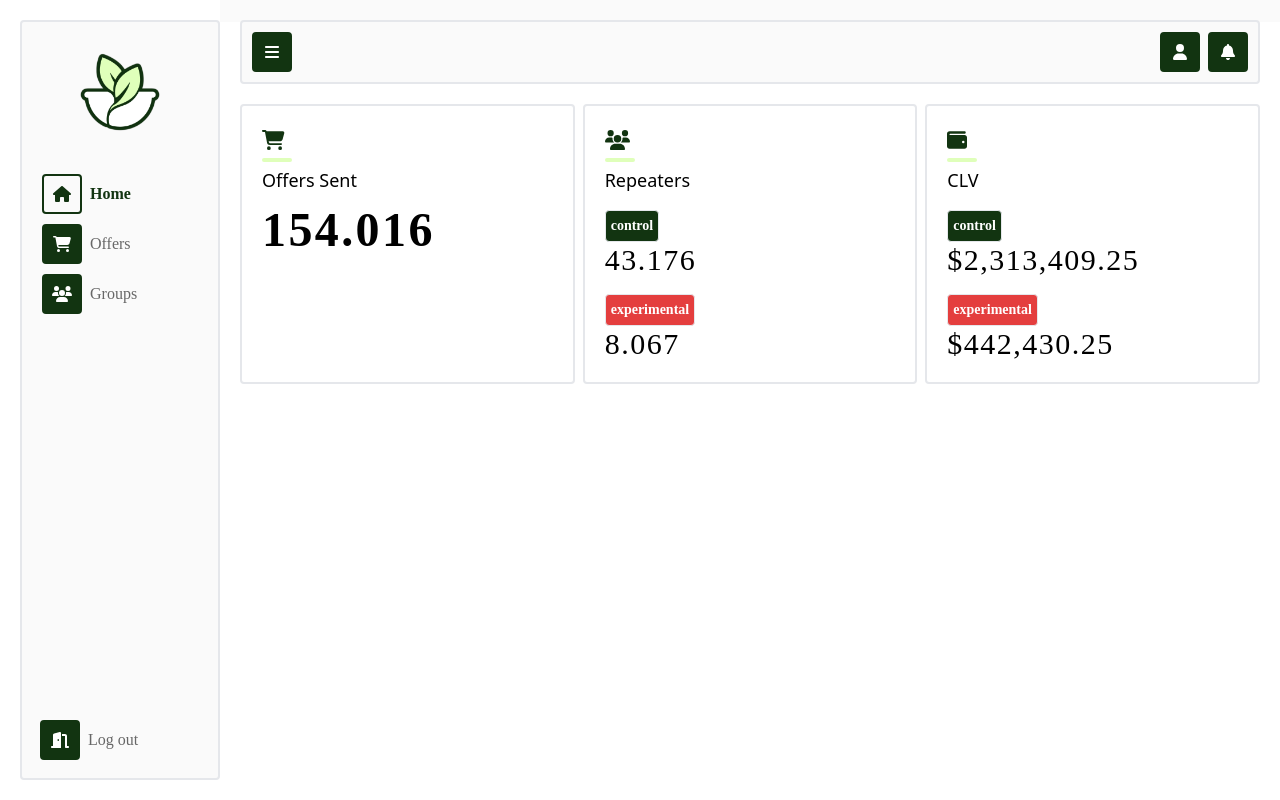
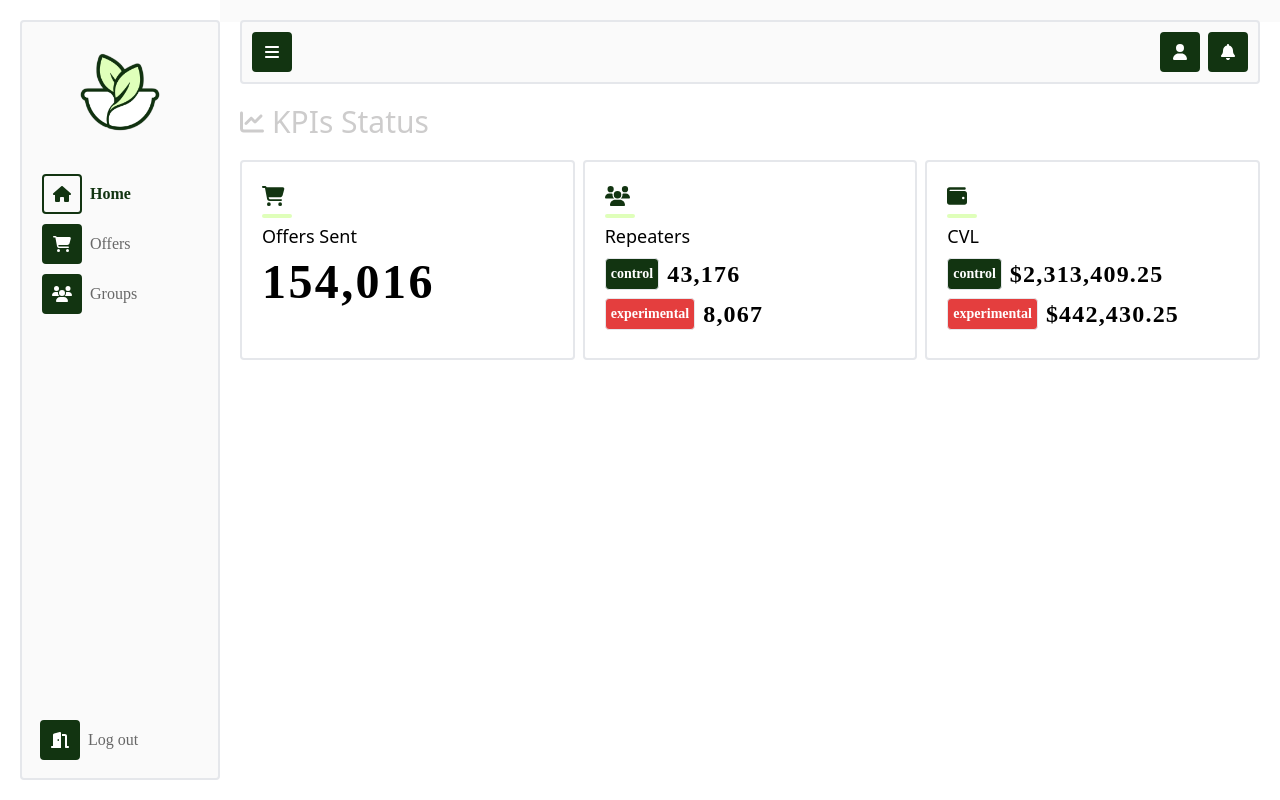
Before and after one commit to battoni/world-groccer, a Vue app: page / in a window 1280 px wide. Built offline with nearby package versions, Linux system fonts and the light colour scheme; a web font is replaced by a local one.

Commit message:
feat(KpiHightlight): Add inner components

```diff
--- a/src/modules/Offer/components/KpiHighlights/KpiHighlight.vue
+++ b/src/modules/Offer/components/KpiHighlights/KpiHighlight.vue
@@ -1,154 +1,61 @@
 <script setup lang="ts">
 import { APP_ICONS } from '@Helpers';
-import { BaseCard, BaseIcon } from '@BaseUi';
-import { ComposedTag } from '@ComposedUi';
+import type { Kpi } from './types';
+import { KpiHighlightCard, KpiHighlightHeader } from './components';
 
-const formatter = new Intl.NumberFormat('en-US', {
-  style: 'currency',
-  currency: 'USD',
-});
+const { faCartShopping, faUsers, faWallet } = APP_ICONS;
+
+const results: Kpi[] = [
+  {
+    isCurrency: false,
+    hasTags: false,
+    icon: faCartShopping,
+    label: 'Offers Sent',
+    results: [154016],
+  },
+  {
+    isCurrency: false,
+    hasTags: true,
+    icon: faUsers,
+    label: 'Repeaters',
+    results: [43176, 8067],
+  },
+  {
+    isCurrency: true,
+    hasTags: true,
+    icon: faWallet,
+    label: 'CVL',
+    results: [2313409.25, 442430.25],
+  },
+];
 </script>
 
 <template>
-  <section class="kpi-highlights">
-    <BaseCard class="kpi">
-      <BaseIcon
-        class="kpi-icon"
-        :icon="APP_ICONS.faCartShopping"
+  <section>
+    <KpiHighlightHeader />
+
+    <main class="kpi-highlights">
+      <KpiHighlightCard
+        v-for="(result, index) in results"
+        v-bind="result"
+        :key="index"
       />
-
-      <hr class="divider" />
-
-      <AppText
-        tag="h2"
-        font="title"
-        size="text-regular"
-      >
-        Offers Sent
-      </AppText>
-
-      <AppText
-        class="kpi-result tracking font-bold"
-        size="text-[clamp(1rem,_3rem,_5rem)]"
-      >
-        154.016
-      </AppText>
-    </BaseCard>
-
-    <BaseCard class="kpi">
-      <BaseIcon
-        class="kpi-icon"
-        :icon="APP_ICONS.faUsers"
-      />
-
-      <hr class="divider" />
-
-      <AppText
-        class="mb-4"
-        tag="h2"
-        font="title"
-        size="text-regular"
-      >
-        Repeaters
-      </AppText>
-
-      <div class="mb-4">
-        <ComposedTag
-          class="inline-block text-white font-bold text-sm"
-          label="control"
-        />
-        <AppText
-          class="kpi-result tracking"
-          size="text-large"
-        >
-          43.176
-        </AppText>
-      </div>
-
-      <div>
-        <ComposedTag
-          class="inline-block text-white font-bold text-sm"
-          label="experimental"
-          type="error"
-        />
-        <AppText
-          class="kpi-result tracking"
-          size="text-large"
-        >
-          8.067
-        </AppText>
-      </div>
-    </BaseCard>
-
-    <BaseCard class="kpi">
-      <BaseIcon
-        class="kpi-icon"
-        :icon="APP_ICONS.faWallet"
-      />
-
-      <hr class="divider" />
-
-      <AppText
-        class="mb-4"
-        tag="h2"
-        font="title"
-        size="text-regular"
-      >
-        CLV
-      </AppText>
-
-      <div class="mb-4">
-        <ComposedTag
-          class="inline-block text-white font-bold text-sm"
-          label="control"
-        />
-        <AppText
-          class="kpi-result tracking"
-          size="text-large"
-        >
-          $2,313,409.25
-        </AppText>
-      </div>
-
-      <div>
-        <ComposedTag
-          class="inline-block text-white font-bold text-sm"
-          label="experimental"
-          type="error"
-        />
-        <AppText
-          class="kpi-result tracking"
-          size="text-large"
-        >
-          $442,430.25
-        </AppText>
-      </div>
-    </BaseCard>
+    </main>
   </section>
 </template>
 
 <style>
 .kpi-highlights {
-  @apply flex gap-2;
+  @apply flex flex-col gap-2;
 }
 
-.kpi-highlights .kpi {
-  @apply p-5;
-}
+@media (min-width: 1024px) {
+  .kpi-highlights {
+    @apply flex-row;
+  }
 
-.kpi-icon {
-  @apply block text-text-success mb-1 text-xl;
-}
-
-.kpi-result {
-  @apply tracking-wider;
-}
-
-.divider {
-  @apply border-[var(--color-green)] border-t-4 mb-1 rounded-[4px] w-[30px];
-}
-
-.row {
-  @apply flex justify-start gap-4;
+  .offers-sent.text {
+    @apply text-5xl;
+  }
 }
 </style>
--- /dev/null
+++ b/src/modules/Offer/components/KpiHighlights/components/KpiHighlightCard/KpiHighlightCard.vue
@@ -0,0 +1,112 @@
+<script setup lang="ts">
+import { computed } from 'vue';
+import type { IconDefinition } from '@fortawesome/fontawesome-svg-core';
+import { formatterHelper } from '@Helpers';
+import { BaseCard, BaseIcon } from '@BaseUi';
+import { ComposedTag, ComposedTagProps } from '@ComposedUi';
+
+interface Props {
+  hasTags?: boolean;
+  icon: IconDefinition;
+  isCurrency?: boolean;
+  label: string;
+  results: number[];
+}
+
+const props = defineProps<Props>();
+
+const { setCurrencyToUSD, setThousandsSeparator } = formatterHelper();
+
+const { ERROR } = ComposedTagProps.TYPES_ENUM;
+
+const formatter = computed(() =>
+  props.isCurrency ? setCurrencyToUSD : setThousandsSeparator
+);
+</script>
+
+<template>
+  <BaseCard class="kpi">
+    <BaseIcon
+      class="kpi-icon"
+      :icon="icon"
+    />
+
+    <hr class="divider" />
+
+    <AppText
+      class="mb-2"
+      tag="h2"
+      font="title"
+      size="text-regular"
+    >
+      {{ label }}
+    </AppText>
+
+    <template v-if="!hasTags">
+      <AppText class="kpi-result offers-sent">
+        {{ formatter(results[0]) }}
+      </AppText>
+    </template>
+
+    <template v-else>
+      <div class="row">
+        <ComposedTag
+          class="tag"
+          label="control"
+        />
+
+        <AppText class="kpi-result">
+          {{ formatter(results[0]) }}
+        </AppText>
+      </div>
+
+      <div class="row">
+        <ComposedTag
+          class="tag"
+          label="experimental"
+          :type="ERROR"
+        />
+
+        <AppText class="kpi-result">
+          {{ formatter(results[1]) }}
+        </AppText>
+      </div>
+    </template>
+  </BaseCard>
+</template>
+
+<style scoped>
+.kpi {
+  @apply p-5;
+}
+
+.kpi-icon {
+  @apply block text-text-success mb-1 text-xl;
+}
+
+.kpi-result.text {
+  @apply text-2xl tracking-wider font-bold;
+}
+
+.offers-sent.text {
+  @apply text-4xl;
+}
+
+.divider {
+  @apply border-[var(--color-green)] border-t-4 mb-1 rounded-[4px] w-[30px];
+}
+
+.row {
+  @apply flex gap-2 mb-2;
+}
+
+.tag {
+  @apply inline-block text-white font-bold text-sm;
+}
+
+@media (min-width: 1024px) {
+  .offers-sent.text {
+    @apply text-5xl;
+  }
+}
+</style>
--- /dev/null
+++ b/src/modules/Offer/components/KpiHighlights/components/KpiHighlightCard/index.ts
@@ -0,0 +1 @@
+export { default as KpiHighlightCard } from './KpiHighlightCard.vue';
--- /dev/null
+++ b/src/modules/Offer/components/KpiHighlights/components/KpiHighlightHeader/KpiHighlightHeader.vue
@@ -0,0 +1,33 @@
+<script setup lang="ts">
+import { APP_ICONS } from '@Helpers';
+import { BaseIcon } from '@BaseUi';
+
+const { faChartLine } = APP_ICONS;
+</script>
+
+<template>
+  <header class="header">
+    <BaseIcon
+      class="icon"
+      :icon="faChartLine"
+    />
+
+    <AppText
+      class="text-text-inactive"
+      tag="h1"
+      font="title"
+      size="text-large"
+    >
+      KPIs Status
+    </AppText>
+  </header>
+</template>
+
+<style scoped>
+.header {
+  @apply flex gap-2 items-center mb-5;
+}
+.icon {
+  @apply text-text-inactive text-2xl;
+}
+</style>
--- /dev/null
+++ b/src/modules/Offer/components/KpiHighlights/components/KpiHighlightHeader/index.ts
@@ -0,0 +1 @@
+export { default as KpiHighlightHeader } from './KpiHighlightHeader.vue';
--- /dev/null
+++ b/src/modules/Offer/components/KpiHighlights/components/index.ts
@@ -0,0 +1,2 @@
+export * from './KpiHighlightCard';
+export * from './KpiHighlightHeader';
```
